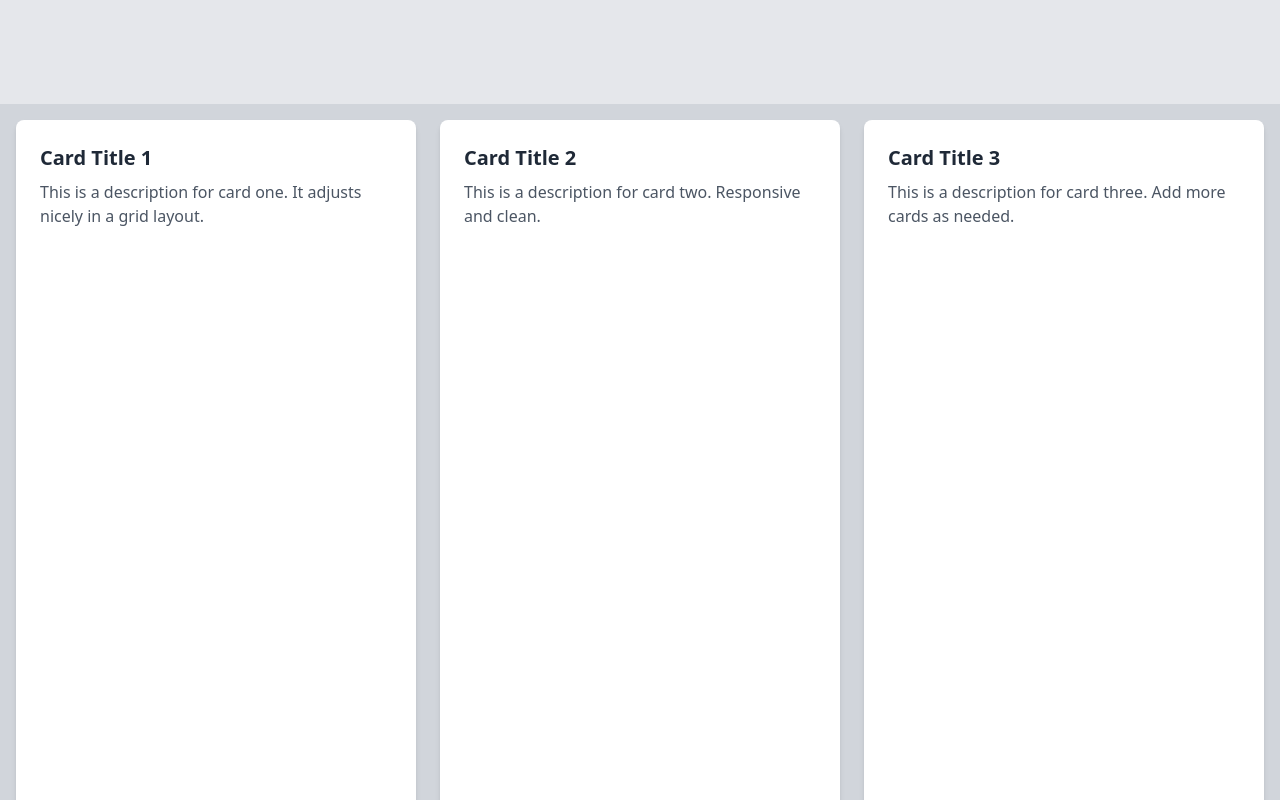
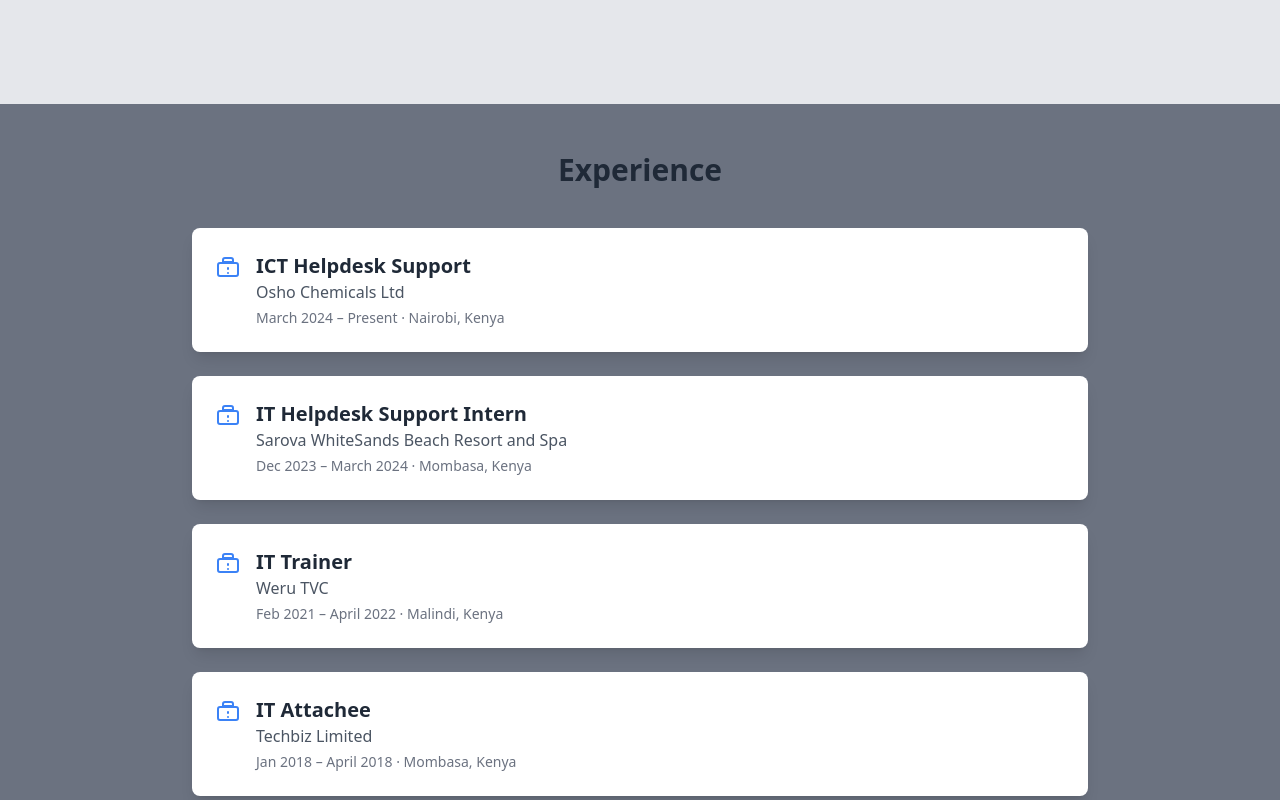
Before and after one commit to allan1444/Resume-1, a website: page src/index.html in a window 1280 px wide. Shown: the part 1560-2360 px from the top of the page. Drawn offline with nearby package versions, Linux system fonts and the light colour scheme.

Commit message:
Change experience section to display text in list with animation to text

```diff
--- a/src/index.html
+++ b/src/index.html
@@ -154,32 +154,96 @@
       </div>
     </section>
 
-    <section
-      id="experience"
-      class="h-screen flex bg-gray-300 dark:bg-gray-700 "
-    >
+
 <!-- Code for list try 1 -->
-    <div class="grid grid-cols-1 sm:grid-cols-2 lg:grid-cols-3 gap-6 p-4">
-  <!-- Card 1 -->
-  <div class="bg-white rounded-lg shadow-md p-6 hover:shadow-xl transition-shadow">
-    <h2 class="text-xl font-semibold text-gray-800 mb-2">Card Title 1</h2>
-    <p class="text-gray-600">This is a description for card one. It adjusts nicely in a grid layout.</p>
-  </div>
+    <!-- Add Tailwind's animation plugin or your own custom animation class if needed -->
 
-  <!-- Card 2 -->
-  <div class="bg-white rounded-lg shadow-md p-6 hover:shadow-xl transition-shadow">
-    <h2 class="text-xl font-semibold text-gray-800 mb-2">Card Title 2</h2>
-    <p class="text-gray-600">This is a description for card two. Responsive and clean.</p>
-  </div>
+<section id="experience" class="min-h-screen bg-gray-500 dark:bg-gray-900 px-6 py-12">
+  <h1 class="text-3xl font-bold text-gray-800 shadow-red-400 dark:text-white mb-10 text-center">Experience</h1>
 
-  <!-- Card 3 -->
-  <div class="bg-white rounded-lg shadow-md p-6 hover:shadow-xl transition-shadow">
-    <h2 class="text-xl font-semibold text-gray-800 mb-2">Card Title 3</h2>
-    <p class="text-gray-600">This is a description for card three. Add more cards as needed.</p>
-  </div>
-</div>
+  <ul class="space-y-6 max-w-4xl mx-auto">
+    <!-- Experience Item -->
+    <li class="bg-white dark:bg-gray-800 rounded-lg shadow-lg p-6 transform transition duration-500 hover:scale-105 hover:shadow-2xl animate-fade-up">
+      <div class="flex items-start space-x-4">
+        <div class="text-blue-500 mt-1">
+          <!-- Example icon (briefcase) -->
+          <svg xmlns="http://www.w3.org/2000/svg" class="h-6 w-6" fill="none"
+            viewBox="0 0 24 24" stroke="currentColor">
+            <path stroke-linecap="round" stroke-linejoin="round" stroke-width="2"
+              d="M12 12v1m0 4h.01M9 2h6a2 2 0 012 2v2H7V4a2 2 0 012-2zM4 7h16a2 2 0 012 2v9a2 2 0 01-2 2H4a2 2 0 01-2-2V9a2 2 0 012-2z" />
+          </svg>
+        </div>
+        <div>
+          <h3 class="text-xl font-semibold text-gray-800 dark:text-white">
+            ICT Helpdesk Support
+          </h3>
+          <p class="text-gray-600 dark:text-gray-400">Osho Chemicals Ltd</p>
+          <p class="text-sm text-gray-500 dark:text-gray-400 mt-1">March 2024 – Present · Nairobi, Kenya</p>
+        </div>
+      </div>
+    </li>
 
-    </section>
+    <!-- Experience Item -->
+    <li class="bg-white dark:bg-gray-800 rounded-lg shadow-lg p-6 transform transition duration-500 hover:scale-105 hover:shadow-2xl animate-fade-up">
+      <div class="flex items-start space-x-4">
+        <div class="text-blue-500 mt-1">
+          <svg xmlns="http://www.w3.org/2000/svg" class="h-6 w-6" fill="none"
+            viewBox="0 0 24 24" stroke="currentColor">
+            <path stroke-linecap="round" stroke-linejoin="round" stroke-width="2"
+              d="M12 12v1m0 4h.01M9 2h6a2 2 0 012 2v2H7V4a2 2 0 012-2zM4 7h16a2 2 0 012 2v9a2 2 0 01-2 2H4a2 2 0 01-2-2V9a2 2 0 012-2z" />
+          </svg>
+        </div>
+        <div>
+          <h3 class="text-xl font-semibold text-gray-800 dark:text-white">
+            IT Helpdesk Support Intern
+          </h3>
+          <p class="text-gray-600 dark:text-gray-400">Sarova WhiteSands Beach Resort and Spa</p>
+          <p class="text-sm text-gray-500 dark:text-gray-400 mt-1">Dec 2023 – March 2024 · Mombasa, Kenya</p>
+        </div>
+      </div>
+    </li>
+
+    <!-- Experience Item -->
+    <li class="bg-white dark:bg-gray-800 rounded-lg shadow-lg p-6 transform transition duration-500 hover:scale-105 hover:shadow-2xl animate-fade-up">
+      <div class="flex items-start space-x-4">
+        <div class="text-blue-500 mt-1">
+          <svg xmlns="http://www.w3.org/2000/svg" class="h-6 w-6" fill="none"
+            viewBox="0 0 24 24" stroke="currentColor">
+            <path stroke-linecap="round" stroke-linejoin="round" stroke-width="2"
+              d="M12 12v1m0 4h.01M9 2h6a2 2 0 012 2v2H7V4a2 2 0 012-2zM4 7h16a2 2 0 012 2v9a2 2 0 01-2 2H4a2 2 0 01-2-2V9a2 2 0 012-2z" />
+          </svg>
+        </div>
+        <div>
+          <h3 class="text-xl font-semibold text-gray-800 dark:text-white">
+            IT Trainer
+          </h3>
+          <p class="text-gray-600 dark:text-gray-400">Weru TVC</p>
+          <p class="text-sm text-gray-500 dark:text-gray-400 mt-1">Feb 2021 – April 2022 · Malindi, Kenya</p>
+        </div>
+      </div>
+    </li>
+
+    <!-- Experience Item -->
+    <li class="bg-white dark:bg-gray-800 rounded-lg shadow-lg p-6 transform transition duration-500 hover:scale-105 hover:shadow-2xl animate-fade-up">
+      <div class="flex items-start space-x-4">
+        <div class="text-blue-500 mt-1">
+          <svg xmlns="http://www.w3.org/2000/svg" class="h-6 w-6" fill="none"
+            viewBox="0 0 24 24" stroke="currentColor">
+            <path stroke-linecap="round" stroke-linejoin="round" stroke-width="2"
+              d="M12 12v1m0 4h.01M9 2h6a2 2 0 012 2v2H7V4a2 2 0 012-2zM4 7h16a2 2 0 012 2v9a2 2 0 01-2 2H4a2 2 0 01-2-2V9a2 2 0 012-2z" />
+          </svg>
+        </div>
+        <div>
+          <h3 class="text-xl font-semibold text-gray-800 dark:text-white">
+            IT Attachee
+          </h3>
+          <p class="text-gray-600 dark:text-gray-400">Techbiz Limited</p>
+          <p class="text-sm text-gray-500 dark:text-gray-400 mt-1">Jan 2018 – April 2018 · Mombasa, Kenya</p>
+        </div>
+      </div>
+    </li>
+  </ul>
+</section>
 
 
     <section
```
Also changed, not shown: src/output.css.
